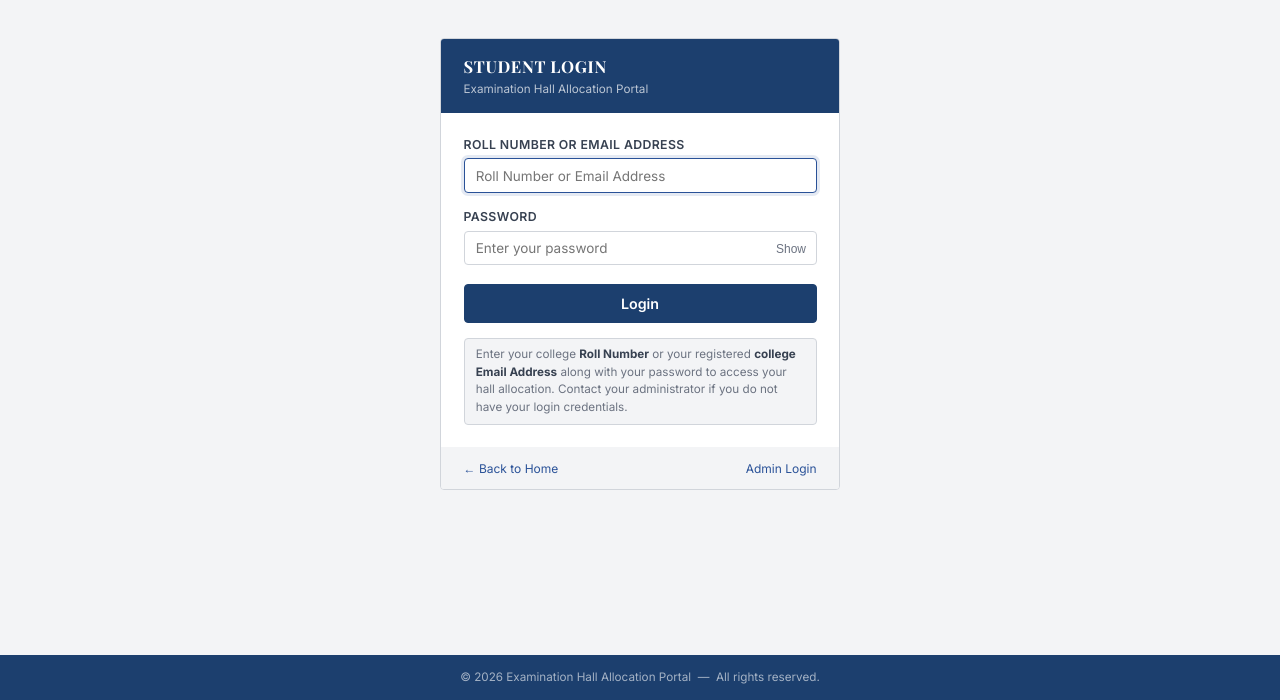
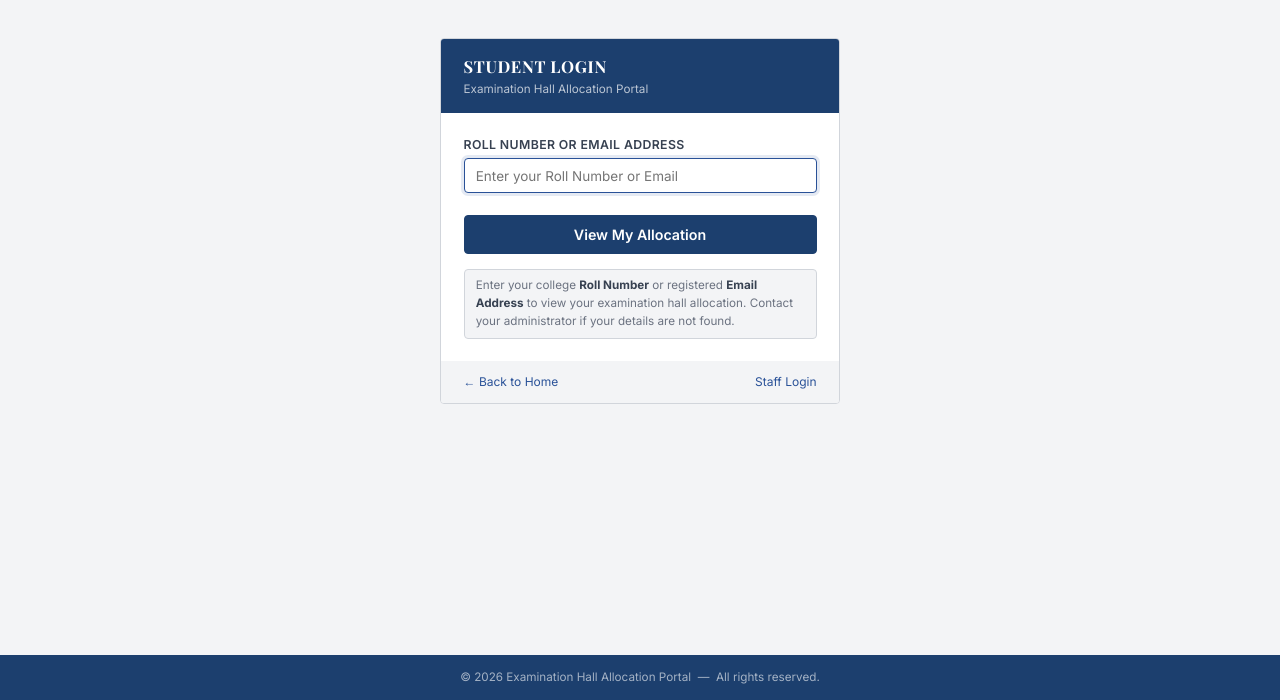
Before and after one commit to raparthinithesh-tech/exam-room-allocation, a Flask app: page /student/login in a window 1280 px wide. Shown: the part 100-800 px from the top of the page. Run offline with Flask 3, Linux system fonts and the light colour scheme; some libraries are stand-ins or nearby versions.

Commit message:
Remove password from student login — roll no only

```diff
--- a/app.py
+++ b/app.py
@@ -258,26 +258,25 @@ def student_login():
 
     if request.method == 'POST':
         identifier = request.form.get('identifier', '').strip()
-        password   = request.form.get('password', '').strip()
 
-        if not identifier or not password:
-            flash('Please enter your Roll Number / Email and Password.', 'danger')
+        if not identifier:
+            flash('Please enter your Roll Number or Email.', 'danger')
             return render_template('student/login.html')
 
         db = get_db()
 
-        # Support login via Roll No OR Email
+        # Support login via Roll No OR Email — no password needed
         student = db_fetchone(
             "SELECT * FROM Student WHERE Roll_No = ? OR (Email IS NOT NULL AND Email = ?)",
             (identifier.upper(), identifier.lower())
         )
 
-        if student and check_password_hash(student['Password'], password):
+        if student:
             session['student_roll'] = student['Roll_No']
             session['student_name'] = student['Name']
             return redirect(url_for('student_dashboard'))
         else:
-            flash('Invalid credentials. Please check your Roll Number / Email and Password.', 'danger')
+            flash('Roll Number / Email not found. Please contact your administrator.', 'danger')
 
     return render_template('student/login.html')
 
--- a/templates/student/login.html
+++ b/templates/student/login.html
@@ -18,40 +18,26 @@
             id="identifier"
             name="identifier"
             class="form-control"
-            placeholder="Roll Number or Email Address"
+            placeholder="Enter your Roll Number or Email"
             required
-            autocomplete="username"
+            autocomplete="off"
             autofocus
           />
         </div>
 
-        <div class="form-group">
-          <label for="password">Password</label>
-          <div class="pw-wrap">
-            <input
-              type="password"
-              id="password"
-              name="password"
-              class="form-control"
-              placeholder="Enter your password"
-              required
-              autocomplete="current-password"
-            />
-            <button type="button" class="pw-toggle" onclick="togglePw('password', this)" aria-label="Show/hide password">Show</button>
-          </div>
-        </div>
-
-        <button type="submit" class="btn btn-primary btn-block btn-lg" style="margin-top:.25rem">Login</button>
+        <button type="submit" class="btn btn-primary btn-block btn-lg" style="margin-top:.5rem">
+          View My Allocation
+        </button>
       </form>
 
       <div class="auth-help" style="margin-top:1rem">
-        Enter your college <strong>Roll Number</strong> or your registered <strong>college Email Address</strong> along with your password to access your hall allocation.
-        Contact your administrator if you do not have your login credentials.
+        Enter your college <strong>Roll Number</strong> or registered <strong>Email Address</strong> to view your examination hall allocation.
+        Contact your administrator if your details are not found.
       </div>
     </div>
     <div class="auth-box-foot">
       <a href="{{ url_for('index') }}">&larr; Back to Home</a>
-      <a href="{{ url_for('admin_login') }}">Admin Login</a>
+      <a href="{{ url_for('admin_login') }}">Staff Login</a>
     </div>
   </div>
 </div>
```
